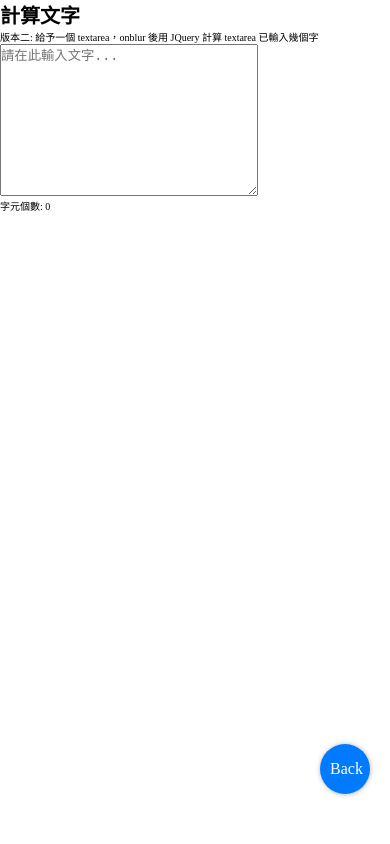
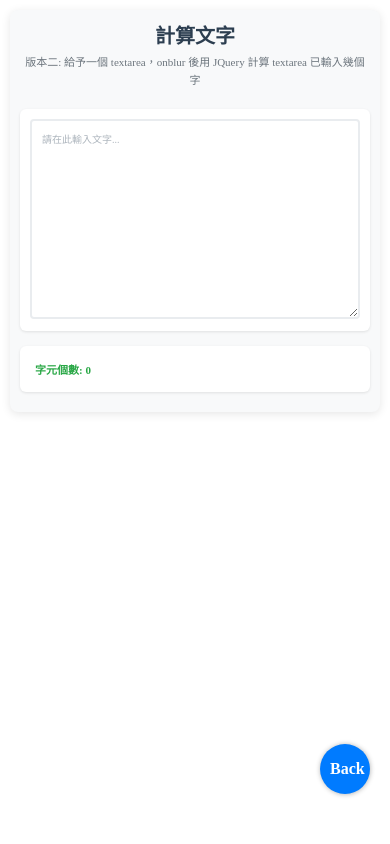
Before and after one commit to lazycat1005/php-exercises, a PHP site: page /exercises/74_calculate-text-length/version-2/index.php in a window 390 px wide. Run offline with PHP 8.4, Linux system fonts and the light colour scheme; style sheets or scripts are compiled from the project's sources.

Commit message:
[add] 搬移 74_calculate-text-length 題目專用 SCSS 檔案至 assets/scss/74textLength.scss，並於 version-1~4 的 index.php 新增 $newCssName 變數以支援新樣式引入。 [other] 更新 log 歷史紀錄檔案路徑至 /.github/historyLog/ 目錄。

```diff
--- /dev/null
+++ b/assets/css/74textLength.css
@@ -0,0 +1,132 @@
+.text-length__container {
+  max-width: 800px;
+  margin: 2rem auto;
+  padding: 2rem;
+  background: #f8f9fa;
+  border-radius: 8px;
+  box-shadow: 0 2px 10px rgba(0, 0, 0, 0.1);
+}
+.text-length__header {
+  text-align: center;
+  margin-bottom: 2rem;
+}
+.text-length__header h1 {
+  color: #2c3e50;
+  font-size: 2.5rem;
+  margin-bottom: 0.5rem;
+}
+.text-length__header p {
+  color: #6c757d;
+  font-size: 1.1rem;
+  line-height: 1.6;
+}
+.text-length__form {
+  background: white;
+  padding: 2rem;
+  border-radius: 6px;
+  box-shadow: 0 1px 3px rgba(0, 0, 0, 0.1);
+  margin-bottom: 1.5rem;
+}
+.text-length__form textarea {
+  width: 100%;
+  min-height: 200px;
+  padding: 1rem;
+  border: 2px solid #e9ecef;
+  border-radius: 4px;
+  font-size: 1rem;
+  font-family: inherit;
+  resize: vertical;
+  transition: border-color 0.3s ease;
+}
+.text-length__form textarea:focus {
+  outline: none;
+  border-color: #007bff;
+  box-shadow: 0 0 0 3px rgba(0, 123, 255, 0.1);
+}
+.text-length__form textarea::placeholder {
+  color: #adb5bd;
+}
+.text-length__form button {
+  background: #007bff;
+  color: white;
+  border: none;
+  padding: 0.75rem 2rem;
+  border-radius: 4px;
+  font-size: 1rem;
+  cursor: pointer;
+  margin-top: 1rem;
+  transition: background-color 0.3s ease;
+}
+.text-length__form button:hover {
+  background: #0056b3;
+}
+.text-length__form button:active {
+  transform: translateY(1px);
+}
+.text-length__result {
+  background: white;
+  padding: 1.5rem;
+  border-radius: 6px;
+  box-shadow: 0 1px 3px rgba(0, 0, 0, 0.1);
+  margin-bottom: 1rem;
+}
+.text-length__result p {
+  margin: 0;
+  font-size: 1.1rem;
+}
+.text-length__result p#charCount {
+  font-weight: 600;
+  color: #28a745;
+}
+.text-length__result p[style*="color:red"],
+.text-length__result p[style*="color: red"] {
+  color: #dc3545 !important;
+  font-weight: 600;
+  padding: 0.75rem;
+  background: #f8d7da;
+  border: 1px solid #f5c6cb;
+  border-radius: 4px;
+}
+.text-length__char-count {
+  background: #e8f5e8;
+  padding: 1rem;
+  border-radius: 4px;
+  border-left: 4px solid #28a745;
+  font-weight: 600;
+  color: #155724;
+}
+@media (max-width: 768px) {
+  .text-length__container {
+    margin: 1rem;
+    padding: 1rem;
+  }
+  .text-length__header h1 {
+    font-size: 2rem;
+  }
+  .text-length__form {
+    padding: 1rem;
+  }
+}
+
+.fixedBtn {
+  position: fixed;
+  bottom: 2rem;
+  right: 2rem;
+  background: #6c757d;
+  color: white;
+  padding: 0.75rem 1.5rem;
+  border-radius: 50px;
+  text-decoration: none;
+  font-weight: 600;
+  box-shadow: 0 4px 12px rgba(0, 0, 0, 0.15);
+  transition: all 0.3s ease;
+}
+.fixedBtn:hover {
+  background: #5a6268;
+  transform: translateY(-2px);
+  box-shadow: 0 6px 16px rgba(0, 0, 0, 0.2);
+  text-decoration: none;
+  color: white;
+}
+
+/*# sourceMappingURL=74textLength.css.map */
--- /dev/null
+++ b/assets/scss/74textLength.scss
@@ -0,0 +1,156 @@
+// 74_calculate-text-length 專用樣式
+.text-length {
+  &__container {
+    max-width: 800px;
+    margin: 2rem auto;
+    padding: 2rem;
+    background: #f8f9fa;
+    border-radius: 8px;
+    box-shadow: 0 2px 10px rgba(0, 0, 0, 0.1);
+  }
+
+  &__header {
+    text-align: center;
+    margin-bottom: 2rem;
+
+    h1 {
+      color: #2c3e50;
+      font-size: 2.5rem;
+      margin-bottom: 0.5rem;
+    }
+
+    p {
+      color: #6c757d;
+      font-size: 1.1rem;
+      line-height: 1.6;
+    }
+  }
+
+  &__form {
+    background: white;
+    padding: 2rem;
+    border-radius: 6px;
+    box-shadow: 0 1px 3px rgba(0, 0, 0, 0.1);
+    margin-bottom: 1.5rem;
+
+    textarea {
+      width: 100%;
+      min-height: 200px;
+      padding: 1rem;
+      border: 2px solid #e9ecef;
+      border-radius: 4px;
+      font-size: 1rem;
+      font-family: inherit;
+      resize: vertical;
+      transition: border-color 0.3s ease;
+
+      &:focus {
+        outline: none;
+        border-color: #007bff;
+        box-shadow: 0 0 0 3px rgba(0, 123, 255, 0.1);
+      }
+
+      &::placeholder {
+        color: #adb5bd;
+      }
+    }
+
+    button {
+      background: #007bff;
+      color: white;
+      border: none;
+      padding: 0.75rem 2rem;
+      border-radius: 4px;
+      font-size: 1rem;
+      cursor: pointer;
+      margin-top: 1rem;
+      transition: background-color 0.3s ease;
+
+      &:hover {
+        background: #0056b3;
+      }
+
+      &:active {
+        transform: translateY(1px);
+      }
+    }
+  }
+
+  &__result {
+    background: white;
+    padding: 1.5rem;
+    border-radius: 6px;
+    box-shadow: 0 1px 3px rgba(0, 0, 0, 0.1);
+    margin-bottom: 1rem;
+
+    p {
+      margin: 0;
+      font-size: 1.1rem;
+
+      &#charCount {
+        font-weight: 600;
+        color: #28a745;
+      }
+    }
+
+    // 錯誤訊息樣式
+    p[style*="color:red"],
+    p[style*="color: red"] {
+      color: #dc3545 !important;
+      font-weight: 600;
+      padding: 0.75rem;
+      background: #f8d7da;
+      border: 1px solid #f5c6cb;
+      border-radius: 4px;
+    }
+  }
+
+  // 字數統計顯示
+  &__char-count {
+    background: #e8f5e8;
+    padding: 1rem;
+    border-radius: 4px;
+    border-left: 4px solid #28a745;
+    font-weight: 600;
+    color: #155724;
+  }
+
+  // 響應式設計
+  @media (max-width: 768px) {
+    &__container {
+      margin: 1rem;
+      padding: 1rem;
+    }
+
+    &__header h1 {
+      font-size: 2rem;
+    }
+
+    &__form {
+      padding: 1rem;
+    }
+  }
+}
+
+// 返回按鈕樣式調整
+.fixedBtn {
+  position: fixed;
+  bottom: 2rem;
+  right: 2rem;
+  background: #6c757d;
+  color: white;
+  padding: 0.75rem 1.5rem;
+  border-radius: 50px;
+  text-decoration: none;
+  font-weight: 600;
+  box-shadow: 0 4px 12px rgba(0, 0, 0, 0.15);
+  transition: all 0.3s ease;
+
+  &:hover {
+    background: #5a6268;
+    transform: translateY(-2px);
+    box-shadow: 0 6px 16px rgba(0, 0, 0, 0.2);
+    text-decoration: none;
+    color: white;
+  }
+}
--- a/exercises/74_calculate-text-length/version-1/index.php
+++ b/exercises/74_calculate-text-length/version-1/index.php
@@ -1,6 +1,6 @@
 <?php
+$newCssName = '74textLength.css'; // 添加此行
 $metaKey = "textLength";
-$exerciseDir = __DIR__ . '/../';
 include '../../../header.php';
 ?>
 
--- a/exercises/74_calculate-text-length/version-2/index.php
+++ b/exercises/74_calculate-text-length/version-2/index.php
@@ -1,6 +1,6 @@
 <?php
+$newCssName = '74textLength.css'; // 添加此行
 $metaKey = "textLength";
-$exerciseDir = __DIR__ . '/../';
 include '../../../header.php';
 ?>
 
--- a/exercises/74_calculate-text-length/version-3/index.php
+++ b/exercises/74_calculate-text-length/version-3/index.php
@@ -1,6 +1,6 @@
 <?php
+$newCssName = '74textLength.css'; // 添加此行
 $metaKey = "textLength";
-$exerciseDir = __DIR__ . '/../';
 include '../../../header.php';
 ?>
 
--- a/exercises/74_calculate-text-length/version-4/index.php
+++ b/exercises/74_calculate-text-length/version-4/index.php
@@ -1,6 +1,6 @@
 <?php
+$newCssName = '74textLength.css'; // 添加此行
 $metaKey = "textLength";
-$exerciseDir = __DIR__ . '/../';
 include '../../../header.php';
 ?>
 
```
Also changed, not shown: historyLog/log_2025-07-03.md (deleted, +0 -2 lines), .github/historyLog/log_2025-07-03.md, .github/prompts/moveCssFile.prompt.md, 1 other file.
